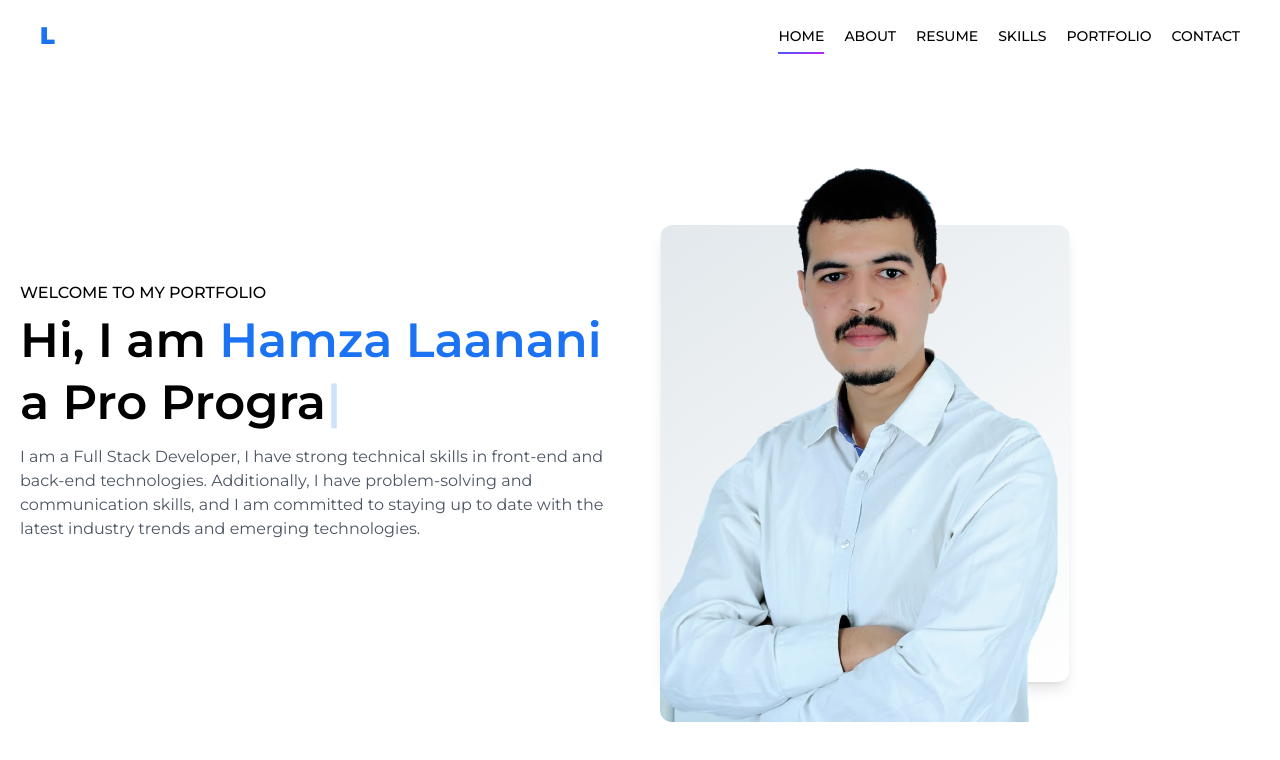
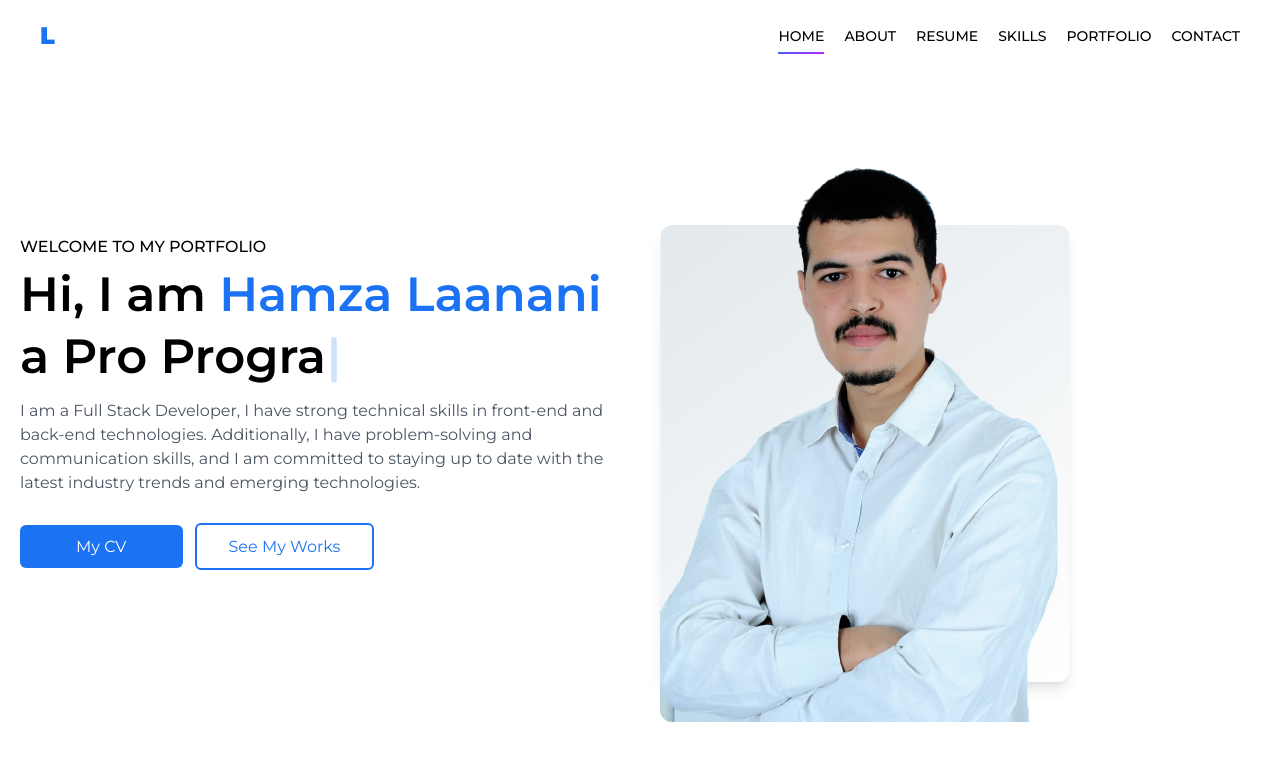
Before and after one commit to laananihamza/Portfilio, a React (Vite) app: page / in a window 1280 px wide. Shown: the top 760 px of the page. Built offline with nearby package versions, Linux system fonts and the light colour scheme.

Commit message:
add cv to page

```diff
--- a/src/components/homeSection.jsx
+++ b/src/components/homeSection.jsx
@@ -3,7 +3,8 @@ import profile from '../assets/hamza_img.png'
 
 function HomeSection() {
     return (
-        <div id='home' className="container mx-auto px-3 md:px-5 py-10 w-full flex flex-col md:flex-row items-center gap-5">
+        <div id='home' className="container mx-auto px-3 md:px-5 py-10 ">
+            <div className="w-full flex flex-col md:flex-row items-center gap-5">
             <div className="leftside w-9/12 md:w-1/2 text-center md:text-left ">
                 <p className="welcome-text uppercase font-medium">Welcome to my portfolio</p>
                 <div className="name-text text-3xl md:text-[1.6rem] lg:text-3xl xl:text-5xl font-semibold my-1 !leading-[1.3]">Hi, I am <span className=" text-blueHover">Hamza Laanani</span> a <Typewriter
@@ -23,11 +24,17 @@ function HomeSection() {
                     }}
                 /></div>
                 <p className="name-text text-gray-600 my-3">I am a Full Stack Developer, I have strong technical skills in front-end and back-end technologies. Additionally, I have problem-solving and communication skills, and I am committed to staying up to date with the latest industry trends and emerging technologies.</p>
+                <div className="cv-link my-10">
+                    <a href="/files/CV_LAANANI_HAMZA_EN.pdf" download={true} className="bg-blueHover px-14 py-3 rounded-md text-white duration-200">My CV</a>
+                    <a href="#portfolio" className="border-2 border-blueHover px-8 py-3 rounded-md mx-3 text-blueHover">See My Works</a>
+                </div>
             </div>
             <div className=" relative">
                 <div className="empty-box w-full h-[75%] bg-white shadow-lg -z-10 rounded-xl absolute left-1/2 bottom-10 -translate-x-1/2"></div>
                 <img src={profile} alt="" className="max-w-full h-full z-50 rounded-xl" />
             </div>
+            </div>
+
         </div>
     )
 }
```
